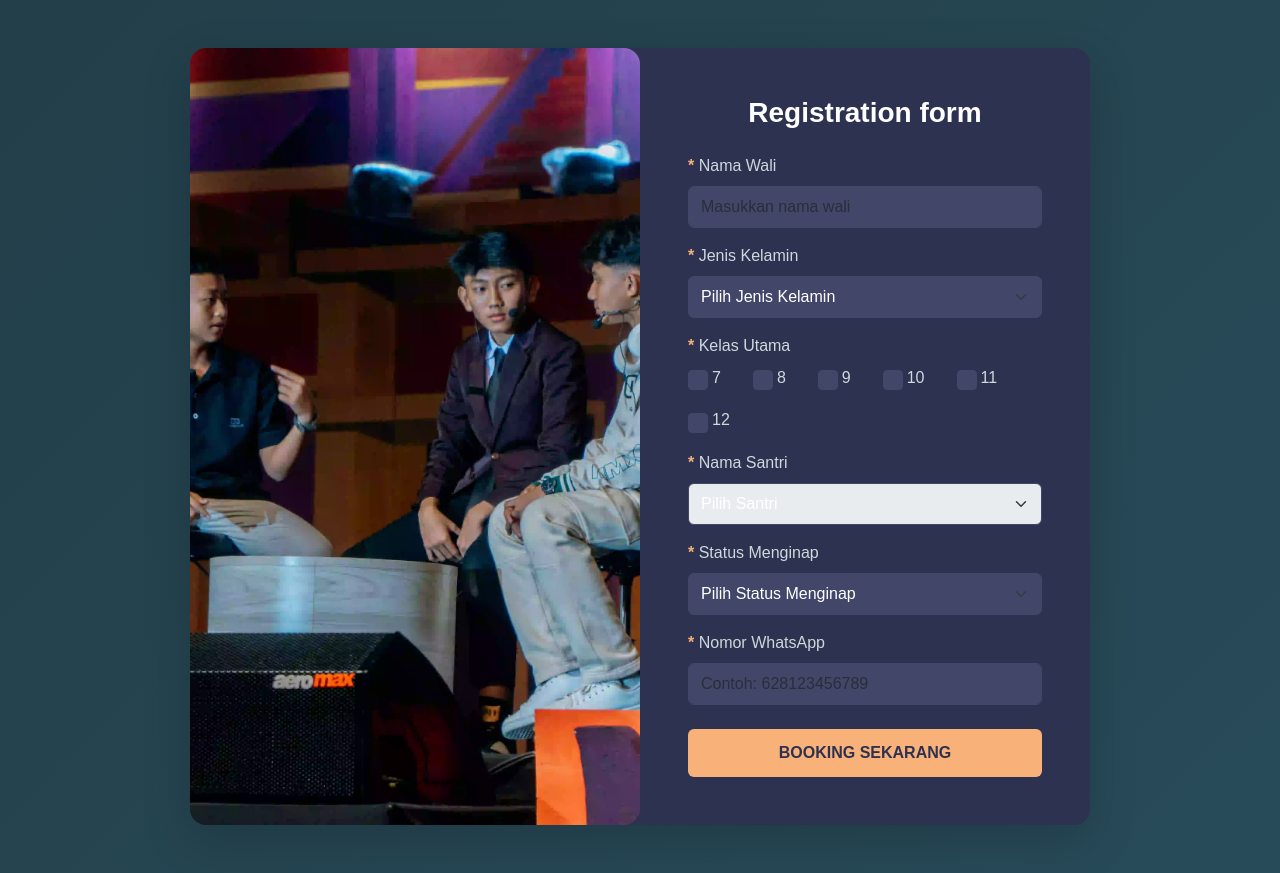
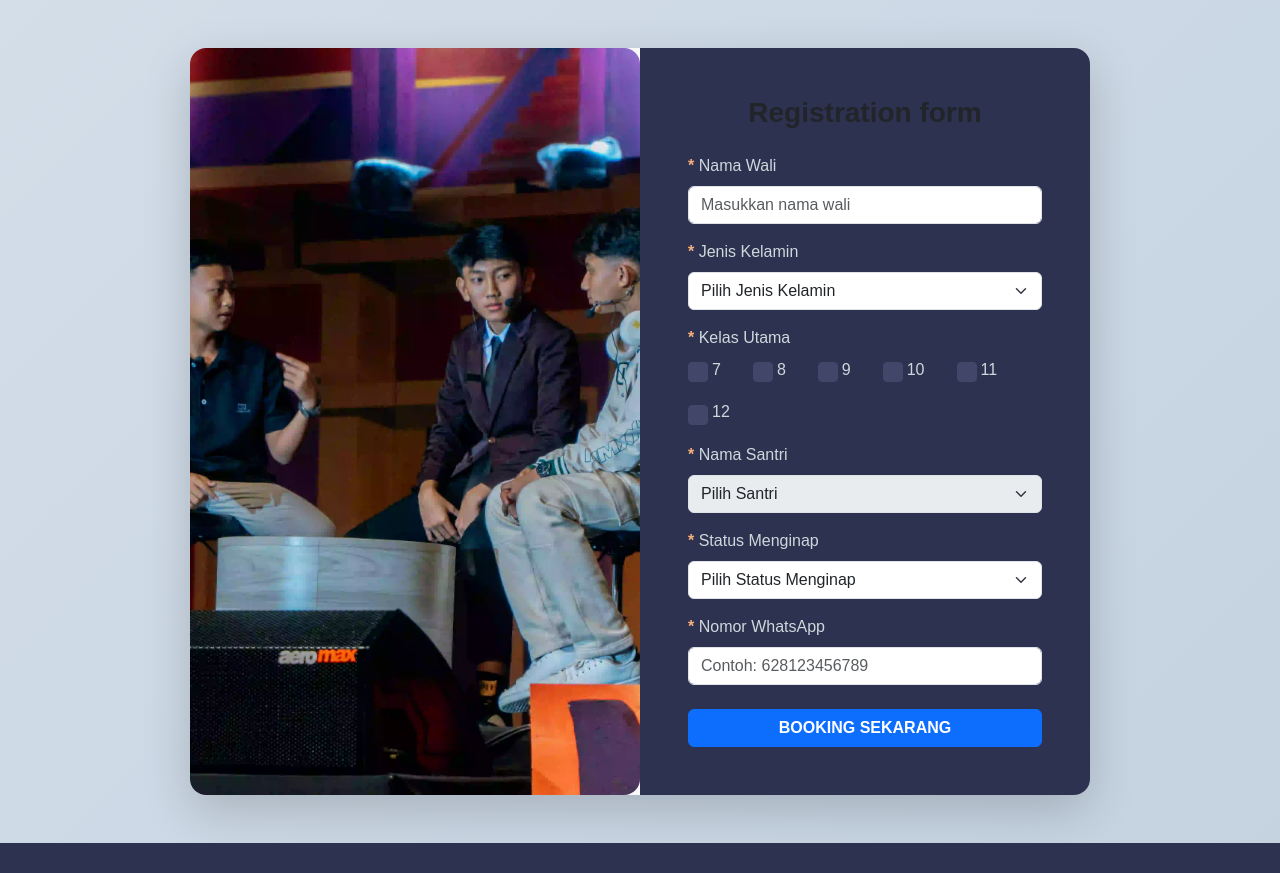
Before and after one commit to ahmdbg/amerta, a PHP site: page /booking.php in a window 1280 px wide. After the commit the page ends 843 px from the top, so only its background shows below. Run offline with PHP 8.4, Linux system fonts and the light colour scheme.

Commit message:
ubah form 2

```diff
--- a/booking.php
+++ b/booking.php
@@ -131,12 +131,13 @@ if ($_SERVER['REQUEST_METHOD'] === 'POST') {
 
     <style>
         body {
-            background: linear-gradient(135deg, #0f2027, #203a43, #2c5364);
+            background: linear-gradient(135deg, #f0f4f8, #d9e2ec, #bcccdc);
             background-size: 400% 400%;
             animation: aurora 15s ease infinite;
             min-height: 100vh;
             margin: 0;
             font-family: 'Poppins', sans-serif;
+            color: #333;
         }
 
         @keyframes aurora {
@@ -162,7 +163,7 @@ if ($_SERVER['REQUEST_METHOD'] === 'POST') {
     <div class="container py-5 d-flex justify-content-center align-items-center" style="min-height: 100vh;">
 
         <!-- form container -->
-        <div class="booking-container d-flex rounded-4 shadow-lg overflow-hidden" style="max-width: 900px; width: 100%; background: #2d3250;">
+        <div class="booking-container d-flex rounded-4 shadow-lg overflow-hidden" style="max-width: 900px; width: 100%; background: #f8f9fa;">
 
             <!-- left form side -->
 
@@ -171,17 +172,17 @@ if ($_SERVER['REQUEST_METHOD'] === 'POST') {
             <!-- right image side -->
             <div class="form-left p-5" style="flex: 1 1 50%;">
 
-                <h3 class="form-title mb-4 fw-semibold text-white text-center">Registration form</h3>
+                <h3 class="form-title mb-4 fw-semibold text-dark text-center">Registration form</h3>
 
                 <form id="bookingForm" class="booking-form" method="POST" novalidate>
                     <div class="mb-3">
                         <label for="nama_wali" class="form-label required">Nama Wali</label>
-                        <input type="text" class="form-control form-control-dark" id="nama_wali" name="nama_wali" placeholder="Masukkan nama wali" required>
+                        <input type="text" class="form-control" id="nama_wali" name="nama_wali" placeholder="Masukkan nama wali" required>
                     </div>
 
                     <div class="mb-3">
                         <label for="jenis_kelamin" class="form-label required">Jenis Kelamin</label>
-                        <select class="form-select form-select-dark" name="jenis_kelamin" id="jenis_kelamin" required>
+                        <select class="form-select" name="jenis_kelamin" id="jenis_kelamin" required>
                             <option value="">Pilih Jenis Kelamin</option>
                             <option value="L">Laki-laki</option>
                             <option value="P">Perempuan</option>
@@ -196,7 +197,7 @@ if ($_SERVER['REQUEST_METHOD'] === 'POST') {
                     </div>
 
                     <div class="mb-3" id="subkelas-container" style="display:none;">
-                        <label class="form-label required d-block">Subkelas</label>
+                        <label class="form-label required d-block"></label>
                         <div id="subkelas-options" class="d-flex flex-wrap gap-3">
                             <!-- Subkelas checkboxes will be dynamically inserted here -->
                         </div>
@@ -206,14 +207,14 @@ if ($_SERVER['REQUEST_METHOD'] === 'POST') {
 
                     <div class="mb-3">
                         <label for="nama_murid" class="form-label required">Nama Santri</label>
-                        <select class="form-select form-select-dark" name="nama_murid" id="nama_murid" required disabled>
+                        <select class="form-select" name="nama_murid" id="nama_murid" required disabled>
                             <option value="">Pilih Santri</option>
                         </select>
                     </div>
 
                     <div class="mb-3">
                         <label for="status_menginap" class="form-label required">Status Menginap</label>
-                        <select class="form-select form-select-dark" name="status_menginap" id="status_menginap" required>
+                        <select class="form-select" name="status_menginap" id="status_menginap" required>
                             <option value="">Pilih Status Menginap</option>
                             <option value="Menginap">Menginap</option>
                             <option value="Tidak menginap">Tidak Menginap</option>
@@ -222,10 +223,10 @@ if ($_SERVER['REQUEST_METHOD'] === 'POST') {
 
                     <div class="mb-4">
                         <label for="no_wa" class="form-label required">Nomor WhatsApp</label>
-                        <input type="tel" class="form-control form-control-dark" id="no_wa" name="no_wa" placeholder="Contoh: 628123456789" required pattern="628[0-9]{9,13}">
+                        <input type="tel" class="form-control" id="no_wa" name="no_wa" placeholder="Contoh: 628123456789" required pattern="628[0-9]{9,13}">
                     </div>
 
-                    <button type="submit" class="btn btn-orange w-100 text-uppercase fw-semibold">
+                    <button type="submit" class="btn btn-primary w-100 text-uppercase fw-semibold">
                         Booking Sekarang
                     </button>
                 </form>
@@ -242,9 +243,9 @@ if ($_SERVER['REQUEST_METHOD'] === 'POST') {
             '7': ['7A', 'B', 'C', 'D', 'E', 'F', 'G', 'H'],
             '8': ['A', 'B', 'C', 'D', 'E', 'F'],
             '9': ['A', 'B', 'C', 'D', 'E'],
-            '10': ['A', 'B', 'C', 'D'],
-            '11': ['A', 'B', 'C', 'D'],
-            '12': ['A', 'B', 'C', 'D']
+            '10': [' A', ' B', ' C', ' D'],
+            '11': [' A', ' B', ' C', ' D'],
+            '12': [' A', ' B', ' C', ' D']
         };
 
         const kelasUtamaContainer = document.getElementById('kelas-utama-options');
```
